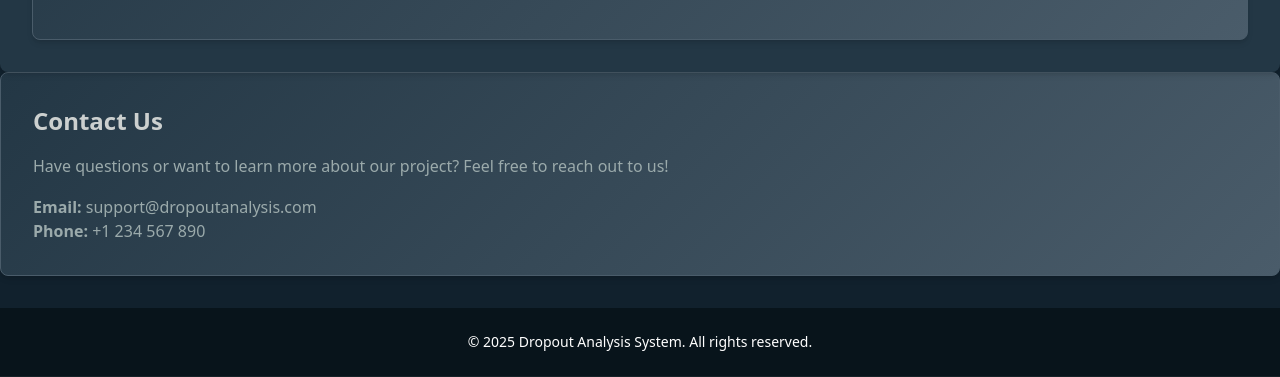
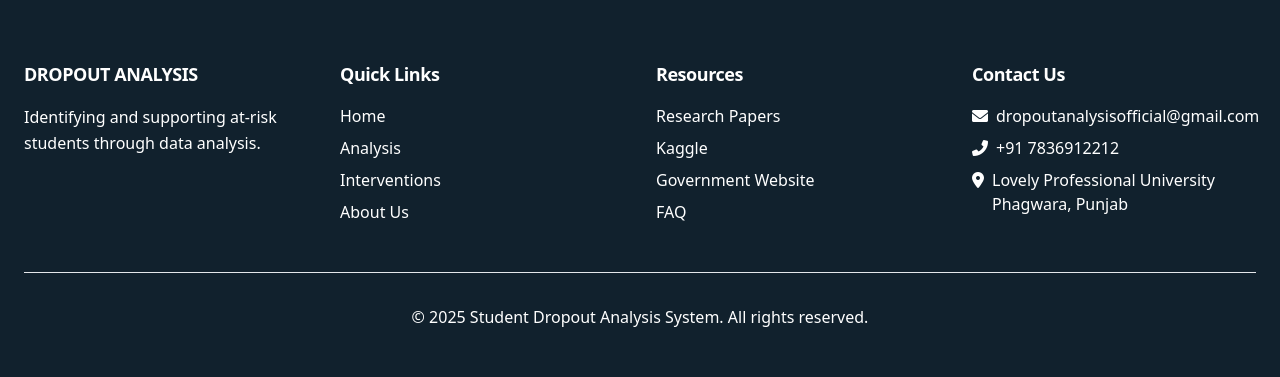
Before and after one commit to Yukta233/Student-Dropout-Analysis-, a PHP site: page /aboutus.php in a window 1280 px wide. Shown: the part 1750-2127 px from the top of the page. Run offline with PHP 8.4, Linux system fonts and the light colour scheme; some libraries are stand-ins or nearby versions.

Commit message:
Update aboutus.php

```diff
--- a/aboutus.php
+++ b/aboutus.php
@@ -64,9 +64,9 @@ session_start();
 
    <!-- About Us Section -->
    <section class="container mx-auto px-6 py-12">
-    <div class="text-center mb-12 animate-fade-in-up">
+    <div class="text-center mb-5 animate-fade-in-up">
         <h1 class="text-4xl font-bold mb-4 transform transition-all duration-500 hover:scale-105">
-            <span class="bg-gradient-to-r from-light to-lighter text-transparent bg-clip-text">
+            <span class="text-white">
                 About Our Initiative
             </span>
         </h1>
@@ -74,67 +74,7 @@ session_start();
             Pioneering Educational Insights Through Data-Driven Solutions
         </p>
     </div>
-
-    <!-- Enhanced Mission Section -->
-    <div class="vertical-section bg-gradient-to-br from-secondary/80 to-primary/90 rounded-lg shadow-2xl p-8
-                transform transition-all duration-500 hover:scale-[1.01] hover:shadow-3xl
-                animate-slide-in-left">
-        <div class="flex items-center space-x-4 mb-4">
-            <div class="h-1 w-12 bg-accent animate-pulse"></div>
-            <h2 class="text-2xl font-bold text-lighter">Our Commitment to Education</h2>
-        </div>
-
-        <div class="grid md:grid-cols-2 gap-8">
-            <div class="space-y-4">
-                <p class="text-body leading-relaxed text-lg pl-4 border-l-4 border-accent">
-                    Founded in 2025, our platform has analyzed dropout patterns across 15,000+ schools,
-                    identifying key socioeconomic factors influencing student retention. We combine
-                    advanced analytics with educational expertise to:
-                </p>
-
-                <ul class="space-y-3 text-body">
-                    <li class="flex items-center">
-                        <i class="fas fa-chart-line text-accent mr-3"></i>
-                        Track real-time dropout trends across regions
-                    </li>
-                    <li class="flex items-center">
-                        <i class="fas fa-lightbulb text-accent mr-3"></i>
-                        Develop predictive models for early intervention
-                    </li>
-                    <li class="flex items-center">
-                        <i class="fas fa-hands-helping text-accent mr-3"></i>
-                        Partner with 200+ educational institutions
-                    </li>
-                </ul>
-            </div>
-
-            <div class="space-y-4">
-                <div class="p-4 bg-primary/30 rounded-lg">
-                    <h3 class="text-lighter text-lg font-semibold mb-2">Key Achievements</h3>
-                    <div class="flex justify-between text-body">
-                        <div class="text-center">
-                            <div class="text-2xl font-bold text-accent">35%</div>
-                            <div class="text-sm">Reduction Prediction</div>
-                        </div>
-                        <div class="text-center">
-                            <div class="text-2xl font-bold text-accent">1.2M+</div>
-                            <div class="text-sm">Students Impacted</div>
-                        </div>
-                        <div class="text-center">
-                            <div class="text-2xl font-bold text-accent">89%</div>
-                            <div class="text-sm">Accuracy Rate</div>
-                        </div>
-                    </div>
-                </div>
-
-                <p class="text-body leading-relaxed">
-                    Our machine learning models process over 50 demographic indicators,
-                    including family income, academic performance, and community infrastructure,
-                    to provide actionable insights for policymakers and educators.
-                </p>
-            </div>
-        </div>
-
+</section>
         <div class="mt-6 flex justify-end">
             <div class="w-24 h-1 bg-accent animate-pulse"></div>
         </div>
@@ -149,19 +89,22 @@ session_start();
         <div class="team-card rounded-lg shadow-md p-8 text-center">
             <div class="flex flex-col md:flex-row items-center gap-8">
                 <div class="md:w-1/3">
-                        <img src="img/team1.jpg" alt="John Doe" class="w-48 h-48 rounded-full mx-auto mb-4">
+                    <img src="1000014162.jpg" alt="Priya Pandey" class="w-100 h-60 mx-auto mb-4">
                 </div>
                 <div class="md:w-2/3 text-left">
                     <h3 class="text-2xl font-bold text-white mb-2">Priya Pandey</h3>
-                        <p class="text-body text-lg mb-4">Project Manager</p>
+                    <p class="text-body text-lg mb-4">Team Leader</p>
                     <p class="text-body mb-4">
-                            With over 10 years of experience in educational management, John leads our strategic initiatives
-                            and ensures alignment with national educational policies. Specializes in program implementation
-                            and stakeholder engagement.
+                    Visionary & UI/UX Designer
+                    The mind behind the concept, layout, and structure of the entire platform. From ideation to design, every visual and functional flow was meticulously crafted to ensure clarity, usability, and a compelling user experience.
                     </p>
                     <div class="flex justify-start space-x-4">
-                            <a href="#" class="text-blue-400 hover:text-blue-600"><i class="fab fa-linkedin fa-lg"></i></a>
-                            <a href="#" class="text-pink-400 hover:text-pink-600"><i class="fab fa-instagram fa-lg"></i></a>
+    <a href="https://www.linkedin.com/in/pryfi404/" target="_blank" rel="noopener noreferrer" class="text-blue-400 hover:text-blue-600">
+        <i class="fab fa-linkedin fa-lg"></i>
+    </a>
+    <a href="https://github.com/PryFi-404" target="_blank" rel="noopener noreferrer" class="text-gray-400 hover:text-gray-600">
+        <i class="fab fa-github fa-lg"></i>
+    </a>
 </div>
                 </div>
             </div>
@@ -173,20 +116,24 @@ session_start();
 <div class="flex flex-col md:flex-row items-center gap-8">
     <div class="w-full bg-tertiary rounded-lg shadow-md p-8">
         <div class="team-card rounded-lg shadow-md p-8 text-center">
-            <div class="flex flex-col md:flex-row-reverse items-center gap-8"> <!-- Changed to flex-row-reverse -->
+            <div class="flex flex-col md:flex-row-reverse items-center gap-8">
                 <div class="md:w-1/3">
-                    <img src="img/aastha.jpeg" alt="Aastha Ghosh" class="w-48 h-48 rounded-full mx-auto mb-4">
+                    <img src="file_2025-04-16_14.38.58.png" alt="Aastha Ghosh" class="w-90 h-80 mx-auto mb-4">
                 </div>
                 <div class="md:w-2/3 text-left">
                     <h3 class="text-2xl font-bold text-white mb-2">Aastha Ghosh</h3>
-                    <p class="text-body text-lg mb-4">Lead Data Analyst</p>
+                    <p class="text-body text-lg mb-4">Team member</p>
                     <p class="text-body mb-4">
-                        Data science expert with 7 years of experience in educational analytics. Manages our data pipeline
-                        and ensures the accuracy of predictive models. Proficient in Python, R, and advanced visualization tools.
+                    Backend Developer & Intervention Architect
+                    Brought the vision to life through a robust backend framework. She also designed and integrated data-driven interventions, turning analytics into meaningful action to address student dropouts.
                     </p>
 <div class="flex justify-start space-x-4">
-                        <a href="#" class="text-blue-400 hover:text-blue-600"><i class="fab fa-linkedin fa-lg"></i></a>
-                        <a href="#" class="text-pink-400 hover:text-pink-600"><i class="fab fa-instagram fa-lg"></i></a>
+    <a href="https://www.linkedin.com/in/aasthaghosh24/" target="_blank" rel="noopener noreferrer" class="text-blue-400 hover:text-blue-600">
+        <i class="fab fa-linkedin fa-lg"></i>
+    </a>
+    <a href="https://github.com/aasthaghosh" target="_blank" rel="noopener noreferrer" class="text-gray-400 hover:text-gray-600">
+        <i class="fab fa-github fa-lg"></i>
+    </a>
                     </div>
                 </div>
             </div>
@@ -200,58 +147,80 @@ session_start();
         <div class="team-card rounded-lg shadow-md p-8 text-center">
             <div class="flex flex-col md:flex-row items-center gap-8">
                 <div class="md:w-1/3">
-                        <img src="img/team3.jpg" alt="Alice Johnson" class="w-48 h-48 rounded-full mx-auto mb-4">
+                    <img src="yukta (2).jpeg" alt="Alice Johnson" class="w-100 h-80 mx-auto mb-4">
                 </div>
                 <div class="md:w-2/3 text-left">
                     <h3 class="text-2xl font-bold text-white mb-2">Yukta Shree</h3>
-                        <p class="text-body text-lg mb-4">Senior Developer</p>
+                    <p class="text-body text-lg mb-4">Team member</p>
                     <p class="text-body mb-4">
-                            Full-stack developer specializing in educational technology platforms. Leads our platform development
-                            team with expertise in PHP, JavaScript, and database architecture. Focused on creating intuitive user experiences.
+                    Development Collaborator & Creative Contributor
+                    Actively supported both frontend and backend development. With a keen eye for detail and a collaborative spirit, they helped tie everything together, ensuring smooth functionality and consistency throughout the platform.
                     </p>
                     <div class="flex justify-start space-x-4">
-                            <a href="#" class="text-blue-400 hover:text-blue-600"><i class="fab fa-linkedin fa-lg"></i></a>
-                            <a href="#" class="text-pink-400 hover:text-pink-600"><i class="fab fa-instagram fa-lg"></i></a>
+    <a href="https://www.linkedin.com/in/yukta-shree-3b2398277/" target="_blank" rel="noopener noreferrer" class="text-blue-400 hover:text-blue-600">
+        <i class="fab fa-linkedin fa-lg"></i>
+    </a>
+    <a href="https://github.com/Yukta233" target="_blank" rel="noopener noreferrer" class="text-gray-400 hover:text-gray-600">
+        <i class="fab fa-github fa-lg"></i>
+    </a>
 </div>
                 </div>
             </div>
         </div>
     </div>
 </div>
+    <!-- Footer -->
+    <footer class="bg-secondary text-white py-12">
+        <div class="container mx-auto px-6">
+            <div class="grid grid-cols-1 md:grid-cols-4 gap-8">
+                <div>
+                    <h3 class="text-lg font-semibold mb-4 tracking-tight">DROPOUT ANALYSIS</h3>
+                    <p class="text-light leading-relaxed">
+                        Identifying and supporting at-risk students through data analysis.
+                    </p>
                 </div>
-        <!-- Contact Section -->
-        <div class="vertical-section contact-card rounded-lg shadow-md p-8">
-            <h2 class="text-2xl font-bold section-title mb-4">Contact Us</h2>
-            <p class="text-body leading-relaxed mb-4">
-                Have questions or want to learn more about our project? Feel free to reach out to us!
-            </p>
-            <p class="text-body"><strong>Email:</strong> support@dropoutanalysis.com</p>
-            <p class="text-body"><strong>Phone:</strong> +1 234 567 890</p>
+                <div>
+                    <h3 class="text-lg font-semibold mb-4 tracking-tight">Quick Links</h3>
+                    <ul class="space-y-2">
+                        <li><a href="#" class="text-light hover:text-white font-medium">Home</a></li>
+                        <li><a href="analysis.php" class="text-light hover:text-white font-medium">Analysis</a></li>
+                        <li><a href="intervensions.php" class="text-light hover:text-white font-medium">Interventions</a></li>
+                        <li><a href="aboutus.php" class="text-light hover:text-white font-medium">About Us</a></li>
+                    </ul>
                 </div>
-    </section>
+                <div>
+                    <h3 class="text-lg font-semibold mb-4 tracking-tight">Resources</h3>
+                    <ul class="space-y-2">
+                        <li><a href="#" class="text-light hover:text-white font-medium">Research Papers</a></li>
+                        <li><a href="https://www.kaggle.com/code/jeevabharathis/student-dropout-analysis-for-school-education" target="_blank" class="text-light hover:text-white font-medium">Kaggle</a></li>
+                        <li><a href="https://www.data.gov.in/keywords/Dropout" class="text-light hover:text-white font-medium" target="_blank">Government Website</a></li>
+                        <li><a href="faq.php" class="text-light hover:text-white font-medium">FAQ</a></li>
+                    </ul>
+                </div>
+                <div>
+                    <h3 class="text-lg font-semibold mb-4 tracking-tight">Contact Us</h3>
+                    <ul class="space-y-2 text-light">
+                        <li class="flex items-start">
+                            <i class="fas fa-envelope mt-1 mr-2"></i>
+                            <a href="https://mail.google.com/mail/?view=cm&fs=1&to=dropoutanalysisofficial@gmail.com" target="_blank" class="text-light hover:text-white">dropoutanalysisofficial@gmail.com</a>
+                        </li>
+                        <li class="flex items-start">
+                            <i class="fas fa-phone-alt mt-1 mr-2"></i>
+                            <a href="tel:+917836912212" class="text-light hover:text-white">+91 7836912212</a>
+                        </li>
+                        <li class="flex items-start">
+                            <i class="fas fa-map-marker-alt mt-1 mr-2"></i>
+                            <a href="https://maps.app.goo.gl/WryHGeufZnG1VmNr8" target="_blank">Lovely Professional University<br>Phagwara, Punjab</a>
 
-    <!-- Footer -->
-    <footer class="bg-primary text-white py-6">
-        <div class="container mx-auto text-center">
-            <p class="text-sm">&copy; <?php echo date('Y'); ?> Dropout Analysis System. All rights reserved.</p>
+                        </li>
+                    </ul>
+                </div>
+            </div>
+            <div class="border-t border-tertiary mt-12 pt-8 text-center text-light">
+                <p>&copy; <?= date('Y') ?> Student Dropout Analysis System. All rights reserved.</p>
+            </div>
         </div>
     </footer>
-
-    <script>
-        tailwind.config = {
-            theme: {
-                extend: {
-                    colors: {
-                        'primary': '#08141B',
-                        'secondary': '#11212D',
-                        'tertiary': '#233745',
-                        'accent': '#4A5C6A',
-                        'light': '#9BAAAB',
-                        'lighter': '#CCD0CF',
-                    }
-                }
-            }
-        }
     </script>
 </body>
 </html>
```
Lines whose indentation alone changed are shown as unchanged.
